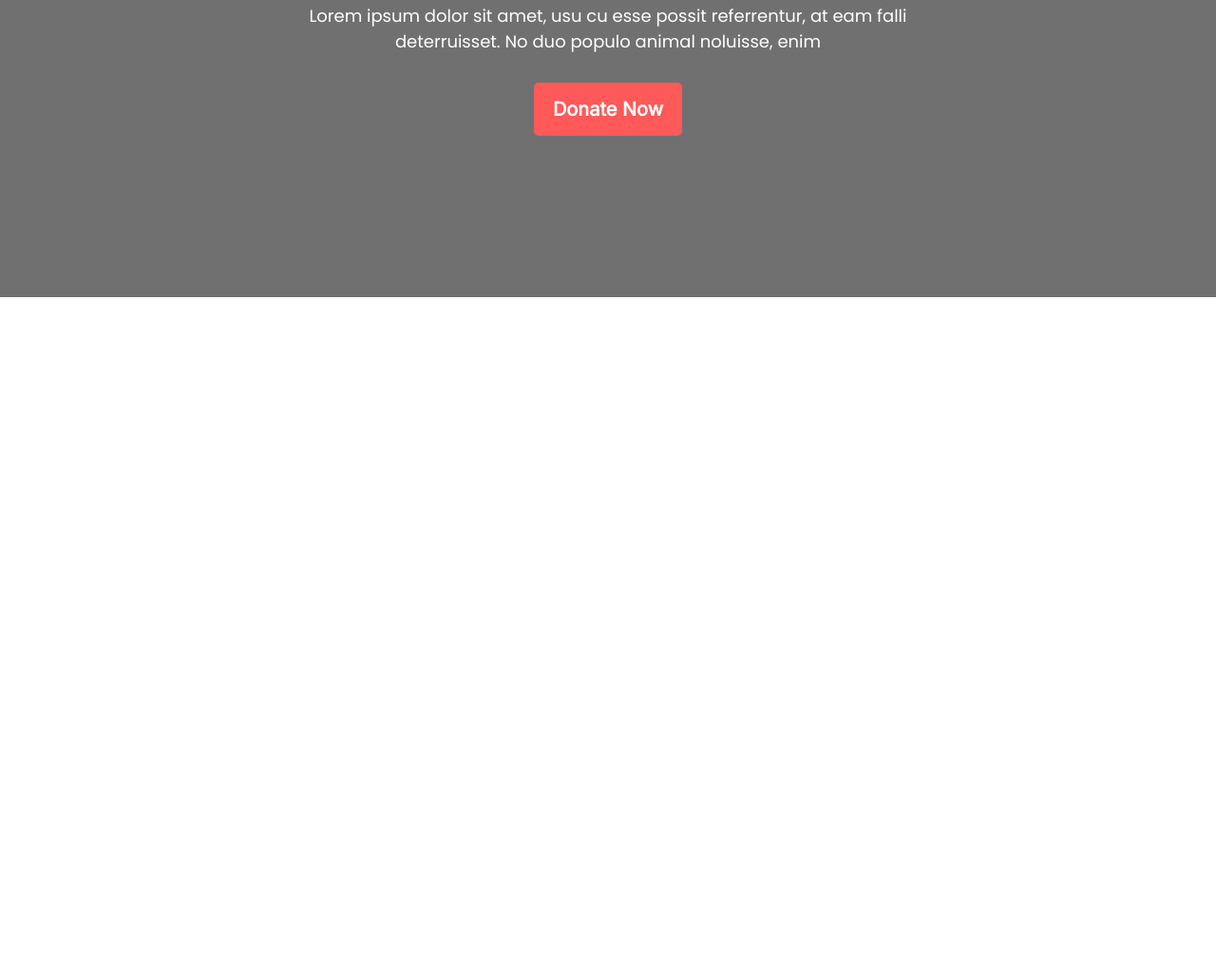
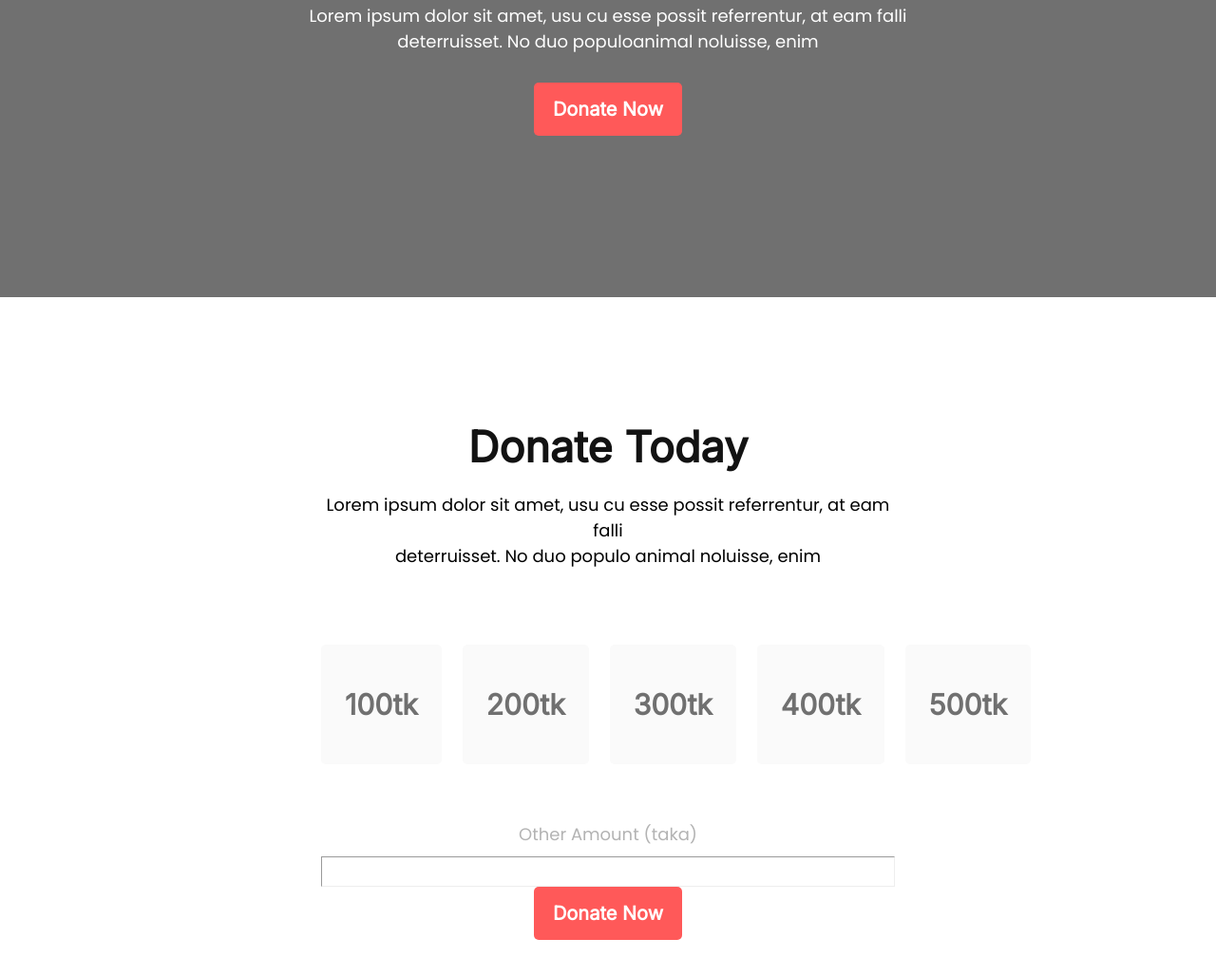
Before and after one commit to muhiminulalvi/donate-website, a plain HTML site: page index.html in a window 1280 px wide. Shown: the part 424-1452 px from the top of the page at 95% size. Before the commit the page ends 800 px from the top, so only its background shows below. Drawn offline with Linux system fonts and the light colour scheme.

Commit message:
donate complete

```diff
--- a/index.html
+++ b/index.html
@@ -17,13 +17,39 @@
     <header class="header">
         <div class="header-container overlay">
             <h2>Let's Help Those Who Are More In Need</h2>
-            <p>Lorem ipsum dolor sit amet, usu cu esse possit referrentur, at eam falli deterruisset. No duo populo
-                animal noluisse, enim</p>
+            <p>Lorem ipsum dolor sit amet, usu cu esse possit referrentur, at eam falli <br> deterruisset. No duo
+                populoanimal noluisse, enim</p>
             <button class="btn-primary">Donate Now</button>
         </div>
     </header>
     <main>
-
+        <section class="donate-section">
+            <div class="donate">
+                <h2 class="donate-title">Donate Today</h2>
+                <p class="donate-description">Lorem ipsum dolor sit amet, usu cu esse possit referrentur, at eam
+                    falli<br> deterruisset. No duo populo animal noluisse, enim</p>
+            </div>
+            <div class="taka-container">
+                <div class="taka-content">
+                    <h2 class="amount">100tk</h2>
+                </div>
+                <div class="taka-content">
+                    <h2 class="amount">200tk</h2>
+                </div>
+                <div class="taka-content">
+                    <h2 class="amount">300tk</h2>
+                </div>
+                <div class="taka-content">
+                    <h2 class="amount">400tk</h2>
+                </div>
+                <div class="taka-content">
+                    <h2 class="amount">500tk</h2>
+                </div>
+            </div>
+            <p>Other Amount (taka)</p>
+            <hr>
+            <button class="btn-primary">Donate Now</button>
+        </section>
     </main>
     <footer>
 
--- a/rsrc/styles.css
+++ b/rsrc/styles.css
@@ -7,7 +7,6 @@ h2 {
     font-size: 65px;
     font-weight: 700;
     padding-bottom: 20px;
-    color: #FFFFFF;
 }
 
 p {
@@ -17,6 +16,10 @@ p {
     padding-bottom: 30px;
 }
 
+section{
+    margin-top: 130px;
+    margin-bottom: 130px;
+}
 /* Header Part */
 .header {
     background-blend-mode: darken;
@@ -45,6 +48,55 @@ p {
     border-radius: 5px;
 }
 
-.header-container> p{
+/* Donate Section */
+main{
+    text-align: center;
+}
+.donate-section{
+    margin: 130px 338px;
+}
+.donate-title{
+    color: #121212;
+    font-size: 45px;
+    font-weight: 700;
+}
+.donate-description{
+    font-size: 18px;
+    font-weight: 400;
+    text-align: center;
+}
 
+.taka-container{
+    display: flex;
+    gap: 22px;
+    align-items: center;
+    text-align: center;
+    padding-top: 50px;
+    padding-bottom: 60px;
 }
+
+.taka-content{
+    background-color: #FAFAFA;
+    border: none;
+    border-radius: 5px;
+}
+
+.amount{
+    color: #707070;
+    padding: 45px 25px;
+    font-size: 30px;
+    font-weight: 700;
+}
+
+.taka-content:hover{
+    border: 2px solid #FF5959;
+    background: #FFEEEE;
+}
+section>p{
+    color: #B3B3B3;
+    padding-bottom: 10px;
+}
+hr{
+    border: 1px soli #DADADA;
+    padding-bottom: 30px;
+}
```
